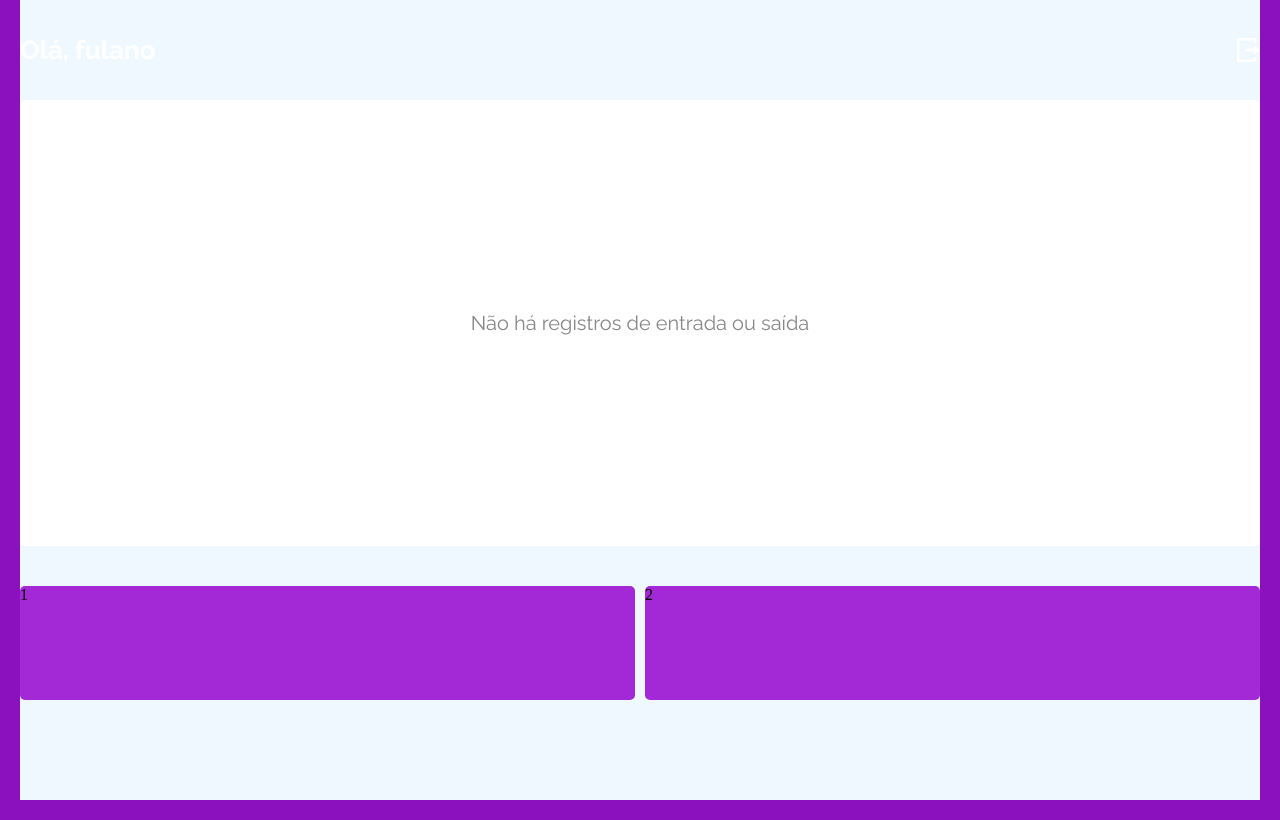
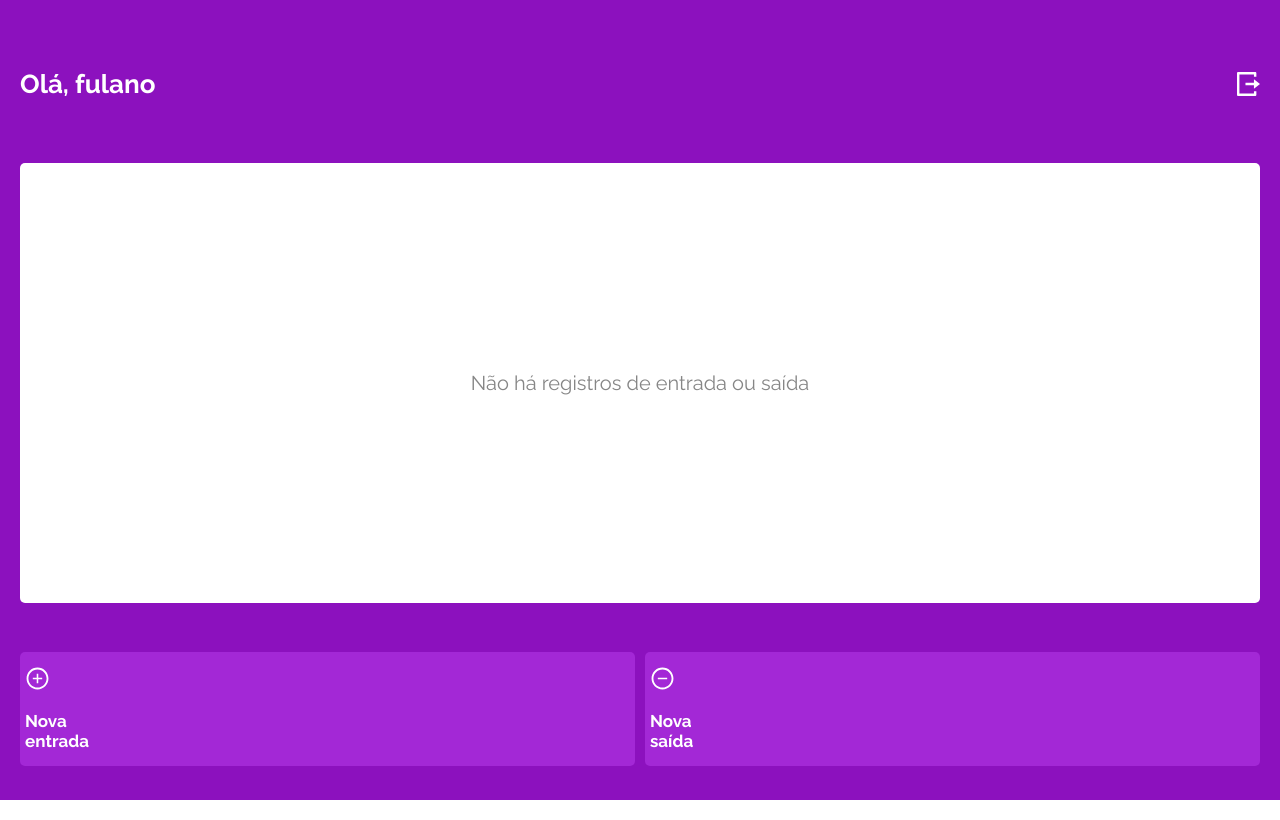
Before and after one commit to franciscojrdev/projeto14-mywallet-front, a React (Create React App) app: page /home in a window 1280 px wide. Built offline with nearby package versions, Linux system fonts and the light colour scheme; a web font is replaced by a local one.

Commit message:
fix: set page home

```diff
--- a/src/assets/styles/GlobalStyle.js
+++ b/src/assets/styles/GlobalStyle.js
@@ -50,14 +50,14 @@ html, body, div, span, applet, object, iframe,
     a:hover {
     text-decoration: underline;
     }
-    body{
+    /* body{
         background-color: violet;
-        max-width: 100vw;
-        height: 100vh;
+        width: 100%;
+        height: 150%;
         display: flex;
         align-items: center;
         justify-content: center;
-    }
+    } */
 `;
 
 export default GlobalStyle;
--- a/src/pages/HomePage/HomePage.js
+++ b/src/pages/HomePage/HomePage.js
@@ -1,6 +1,9 @@
 import styled from "styled-components";
 import { Container } from "../SignInPage/SingIn";
 import BackImg from "../../assets/images/back.svg";
+import PlusImg from "../../assets/images/plus.svg";
+import LessImg from "../../assets/images/less.svg";
+
 export default function HomePage() {
   return (
     <Container>
@@ -13,9 +16,19 @@ export default function HomePage() {
           <p>Não há registros de entrada ou saída</p>
         </Main>
         <Footer>
-          <div>1</div>
+          <div>
+            <img src={PlusImg} />
+            <h3>
+              Nova <br /> entrada
+            </h3>
+          </div>
           <span></span>
-          <div>2</div>
+          <div>
+            <img src={LessImg} />
+            <h3>
+              Nova <br /> saída
+            </h3>
+          </div>
         </Footer>
       </BoxContent>
     </Container>
@@ -24,8 +37,10 @@ export default function HomePage() {
 
 const BoxContent = styled.div`
   width: 100%;
-  height: 100vh;
-  background-color: aliceblue;
+  height: 100%;
+  display: flex;
+  flex-direction: column;
+  justify-content: space-around;
 `;
 
 const Header = styled.header`
@@ -50,7 +65,7 @@ const Header = styled.header`
 const Main = styled.main`
   background-color: #fff;
   width: 100%;
-  height: 446px;
+  height: 440px;
   border-radius: 5px;
   display: flex;
   justify-content: center;
@@ -69,15 +84,25 @@ const Footer = styled.footer`
   display: flex;
   width: 100%;
   height: auto;
-  margin-top: 40px;
+  margin-top: 20px;
 
   div {
+    padding: 5px;
     height: 114px;
     width: 100%;
     border-radius: 5px;
     background-color: #a328d6;
+    display: flex;
+    flex-direction: column;
+    align-items: flex-start;
+    justify-content: space-around;
+
+    font-family: 'Raleway';
+    font-size: 17px;
+    font-weight: 700;
+    color: #fff;
   }
-  span{
+  span {
     width: 20px;
   }
 `;
--- a/src/pages/SignInPage/SingIn.js
+++ b/src/pages/SignInPage/SingIn.js
@@ -18,7 +18,7 @@ export default function SignIn() {
 
 export const Container = styled.div`
   width: 100vw;
-  height: auto;
+  height: 100vh;
   background-color: #8c11be;
   display: flex;
   align-items: center;
```
Also changed, not shown: src/assets/images/less.svg (added), src/assets/images/plus.svg (added).
